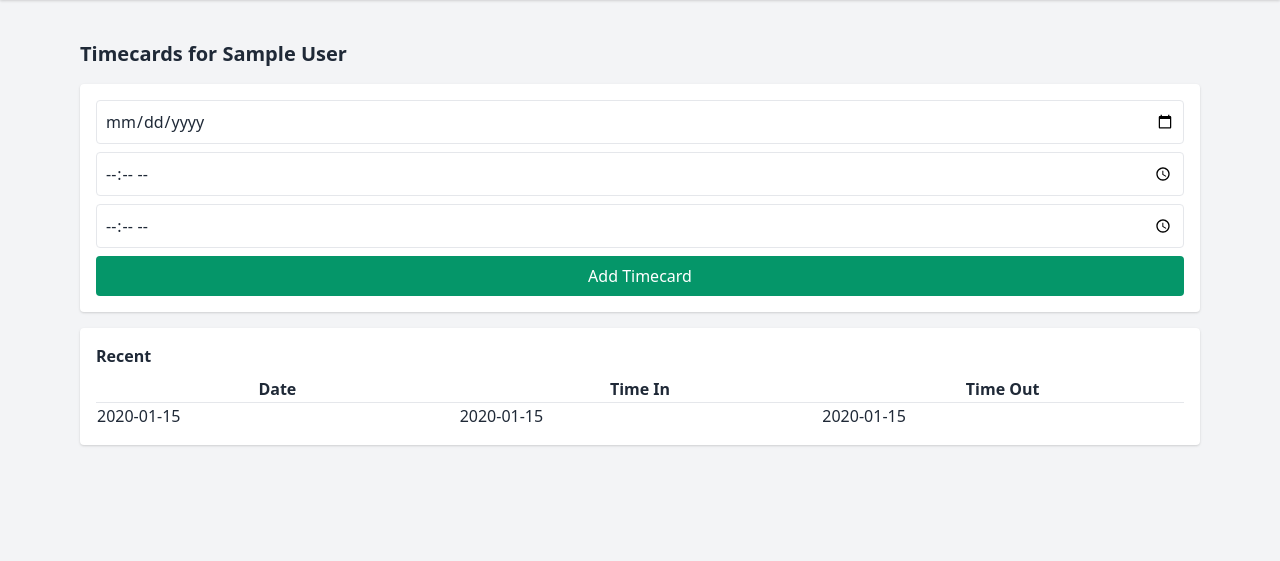
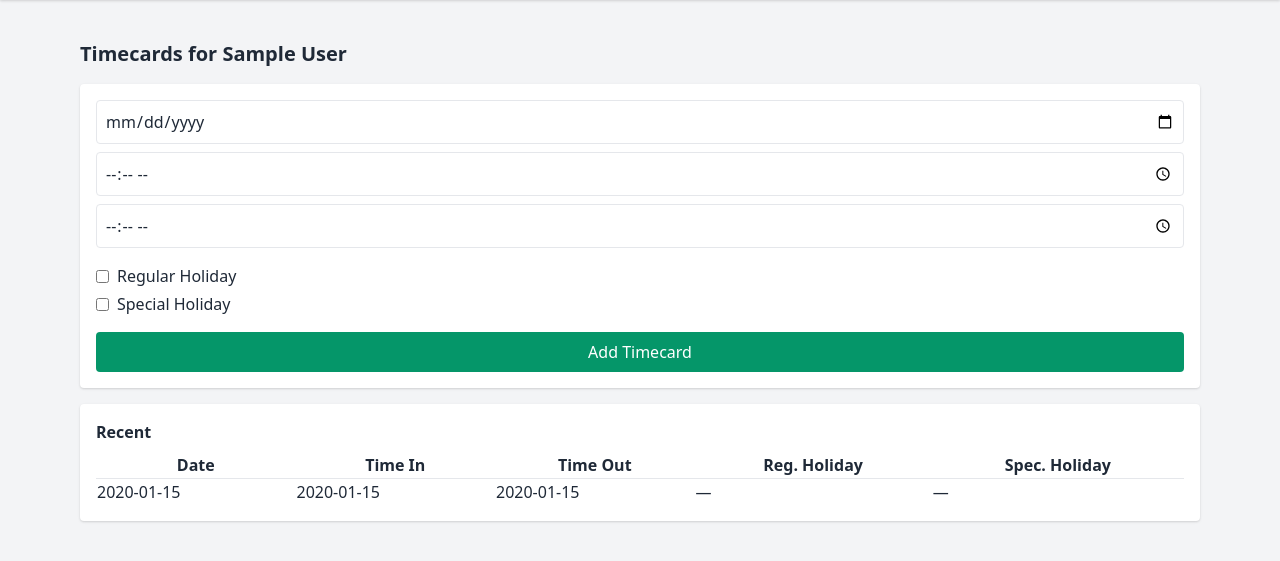
Before and after one commit to abicedelacruz/ABIC, a Flask app: page /admin/employee/1/timecards in a window 1280 px wide. Shown: the part 64-625 px from the top of the page. Run offline with Flask 2, Linux system fonts and the light colour scheme; the visitor is signed in with stand-in values (Sample User, id 1); tables that the repository leaves empty hold one stand-in row (values such as "Sample post"); some libraries are stand-ins or nearby versions.

Commit message:
Update admin_timecards.html

```diff
--- a/templates/admin_timecards.html
+++ b/templates/admin_timecards.html
@@ -1 +1,76 @@
-{% extends 'base.html' %}{% block content %}<h2 class="text-xl font-semibold">Timecards for {{ emp['name'] }}</h2><div class="bg-white p-4 rounded shadow mt-4"><form method="post" class="grid grid-cols-1 gap-2"><input type="date" name="date" class="p-2 border rounded" required><input type="time" name="time_in" class="p-2 border rounded" required><input type="time" name="time_out" class="p-2 border rounded" required><button class="py-2 bg-green-600 text-white rounded">Add Timecard</button></form></div><div class="bg-white p-4 rounded shadow mt-4"><h3 class="font-semibold">Recent</h3><table class="w-full mt-2"><thead><tr><th>Date</th><th>Time In</th><th>Time Out</th></tr></thead><tbody>{% for t in timecards %}<tr class="border-t"><td>{{ t['date'] }}</td><td>{{ t['time_in'] }}</td><td>{{ t['time_out'] }}</td></tr>{% endfor %}</tbody></table></div>{% endblock %}
+{% extends 'base.html' %}
+
+{% block content %}
+<h2 class="text-xl font-semibold">Timecards for {{ emp['name'] }}</h2>
+
+<div class="bg-white p-4 rounded shadow mt-4">
+
+    <form method="post" class="grid grid-cols-1 gap-2">
+
+        <input type="date" name="date" class="p-2 border rounded" required>
+
+        <input type="time" name="time_in" class="p-2 border rounded" required>
+
+        <input type="time" name="time_out" class="p-2 border rounded" required>
+
+        <!-- NEW HOLIDAY CHECKBOX OPTIONS -->
+        <div class="grid grid-cols-1 gap-1 mt-2">
+            <label class="inline-flex items-center">
+                <input type="checkbox" name="regular_holiday" value="1" class="mr-2">
+                Regular Holiday
+            </label>
+
+            <label class="inline-flex items-center">
+                <input type="checkbox" name="special_holiday" value="1" class="mr-2">
+                Special Holiday
+            </label>
+        </div>
+
+        <button class="py-2 bg-green-600 text-white rounded mt-2">Add Timecard</button>
+    </form>
+</div>
+
+<div class="bg-white p-4 rounded shadow mt-4">
+    <h3 class="font-semibold">Recent</h3>
+
+    <table class="w-full mt-2">
+        <thead>
+            <tr>
+                <th>Date</th>
+                <th>Time In</th>
+                <th>Time Out</th>
+                <th>Reg. Holiday</th>
+                <th>Spec. Holiday</th>
+            </tr>
+        </thead>
+
+        <tbody>
+        {% for t in timecards %}
+            <tr class="border-t">
+                <td>{{ t['date'] }}</td>
+                <td>{{ t['time_in'] }}</td>
+                <td>{{ t['time_out'] }}</td>
+
+                <td>
+                    {% if t['regular_holiday'] %}
+                        ✔
+                    {% else %}
+                        —
+                    {% endif %}
+                </td>
+
+                <td>
+                    {% if t['special_holiday'] %}
+                        ✔
+                    {% else %}
+                        —
+                    {% endif %}
+                </td>
+
+            </tr>
+        {% endfor %}
+        </tbody>
+    </table>
+</div>
+
+{% endblock %}
```
